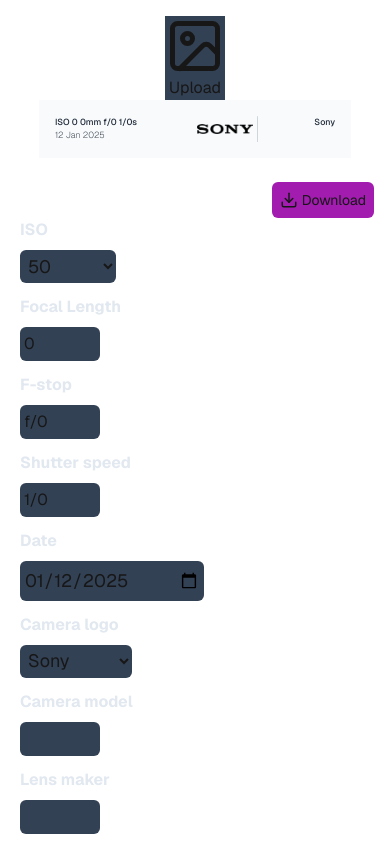
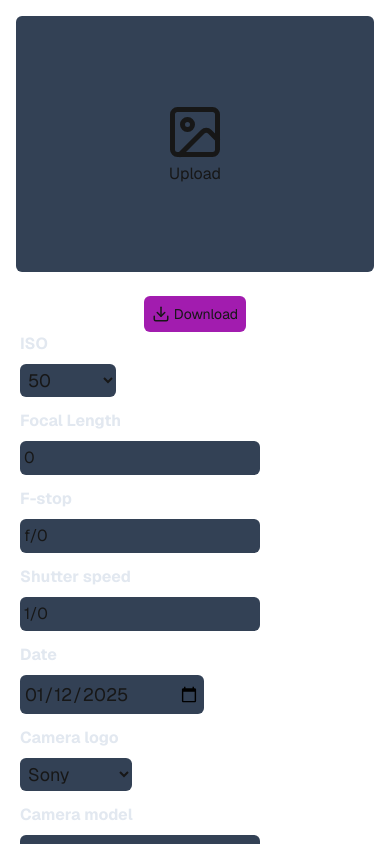
Before and after one commit to chmiiller/Lisiere, a Next.js app: page / in a window 390 px wide. Shown: the top 844 px of the page. Built offline with nearby package versions, Linux system fonts and the light colour scheme.

Commit message:
more responsiveness

```diff
--- a/src/app/page.tsx
+++ b/src/app/page.tsx
@@ -53,7 +53,6 @@ export default function Home() {
     }
   }
 
-  // testing BG colors: sm:bg-slate-800 md:bg-slate-600 lg:bg-slate-400
   return (
     <div className={`
       flex
@@ -65,18 +64,20 @@ export default function Home() {
       p-3 pb-20
       font-[family-name:var(--font-geist-sans)]`}
     >
-      {/* Image and Footer to be rendered in the end */}
-      {/* Best CSS for Image Picker */}
-      {/* <div className="flex flex-col w-full p-1 h-64 sm:h-80 md:h-96 max-w-4xl" ref={containerRef}> */}
-      <div className="flex flex-col w-full p-1 items-center max-w-xs sm:max-w-sm md:max-w-md lg:max-w-lg" ref={containerRef}>
-        {/* eslint-disable-next-line @next/next/no-img-element */}
-        {imagePath && <img src={imagePath} alt='uploaded image' />}
+      <div className="flex flex-col w-full p-1 max-w-sm sm:max-w-sm md:max-w-md lg:max-w-lg">
+        {imagePath && (
+          // Image and Footer to be rendered in the end
+          <div ref={containerRef}>
+            {/* eslint-disable-next-line @next/next/no-img-element */}
+            <img src={imagePath} alt='uploaded image' />
+            <Footer />
+          </div>
+        )}
         {!imagePath && (
           <FilePicker onImageSelected={(imagePath) => {
             setImagePath(imagePath);
           }}/>
         )}
-        <Footer />
       </div>
       {/* Form container */}
       <div className='flex flex-col w-full mt-1 p-1 max-w-4xl'>
@@ -150,7 +151,7 @@ export default function Home() {
 
 const DownloadButton = ({ onClick }: {onClick: () => void}) => {
   return (
-    <div className='mt-3 w-full flex justify-end'>
+    <div className='mt-3 w-full flex justify-center'>
       <Button
         title={'Download'}
         onClick={onClick}>
--- a/src/components/FilePicker.tsx
+++ b/src/components/FilePicker.tsx
@@ -116,7 +116,7 @@ const FilePicker = ({ onImageSelected }: FilePickerProps) => {
   }
 
   return (
-    <div className='flex flex-col items-center justify-center h-4/5 bg-slate-700'>
+    <div className='flex flex-col items-center justify-center w-full p-1 h-64 sm:h-80 md:h-96 max-w-4xl rounded-md bg-slate-700'>
       <button
         title={'Upload an image'}
         className='cursor-pointer flex flex-col items-center justify-center w-full'
--- a/src/components/InputText.tsx
+++ b/src/components/InputText.tsx
@@ -27,7 +27,7 @@ export default function InputText({ id, label, limit, numeric, value, onChange }
         </label>
       )}
       <input
-        className='bg-slate-700 text-base p-1 m-1 w-20 rounded-md leading-relaxed'
+        className='bg-slate-700 text-base p-1 m-1 min-w-1 max-w-60 rounded-md leading-relaxed'
         inputMode={numeric ? "decimal" : "text"}
         id={id}
         name={id}
```
Also changed, not shown: 1 other file (tests, documents, lock files or other folders).
